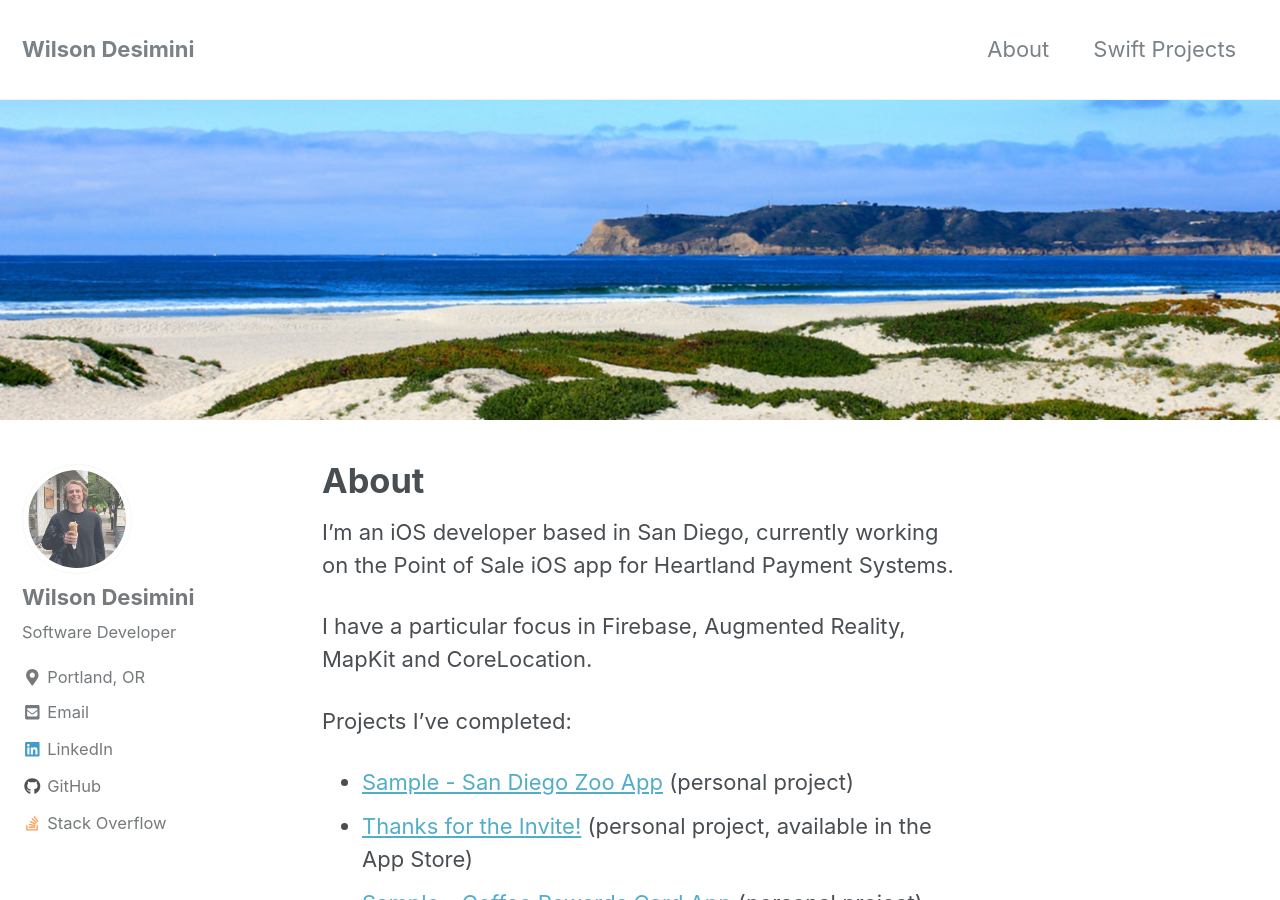
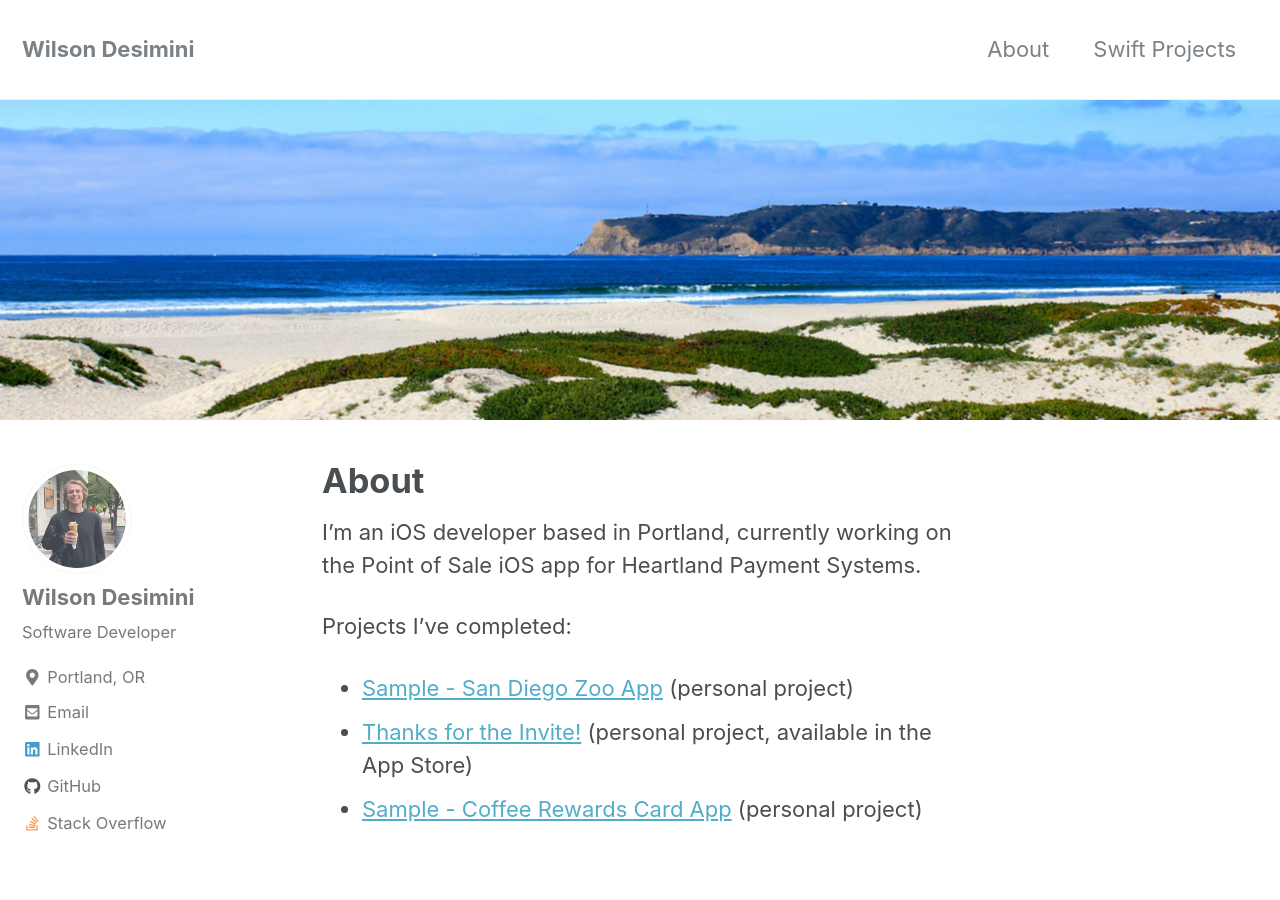
Before and after one commit to wdesimini/wdesimini.github.io, a Jekyll site: the page built from _pages/about.md, in a window 1280 px wide and 900 px high. Built offline with Jekyll 4.4.1, drawn with Linux system fonts in a browser that asks for light colours; nearby versions of some CDN libraries.

Commit message:
update location in about page

```diff
--- a/_pages/about.md
+++ b/_pages/about.md
@@ -5,9 +5,7 @@
   image: "/images/sandiego-pointloma-banner.jpg"
 ---
 
-I'm an iOS developer based in San Diego, currently working on the Point of Sale iOS app for Heartland Payment Systems.
-
-I have a particular focus in Firebase, Augmented Reality, MapKit and CoreLocation.
+I'm an iOS developer based in Portland, currently working on the Point of Sale iOS app for Heartland Payment Systems.
 
 Projects I've completed:
 
```
